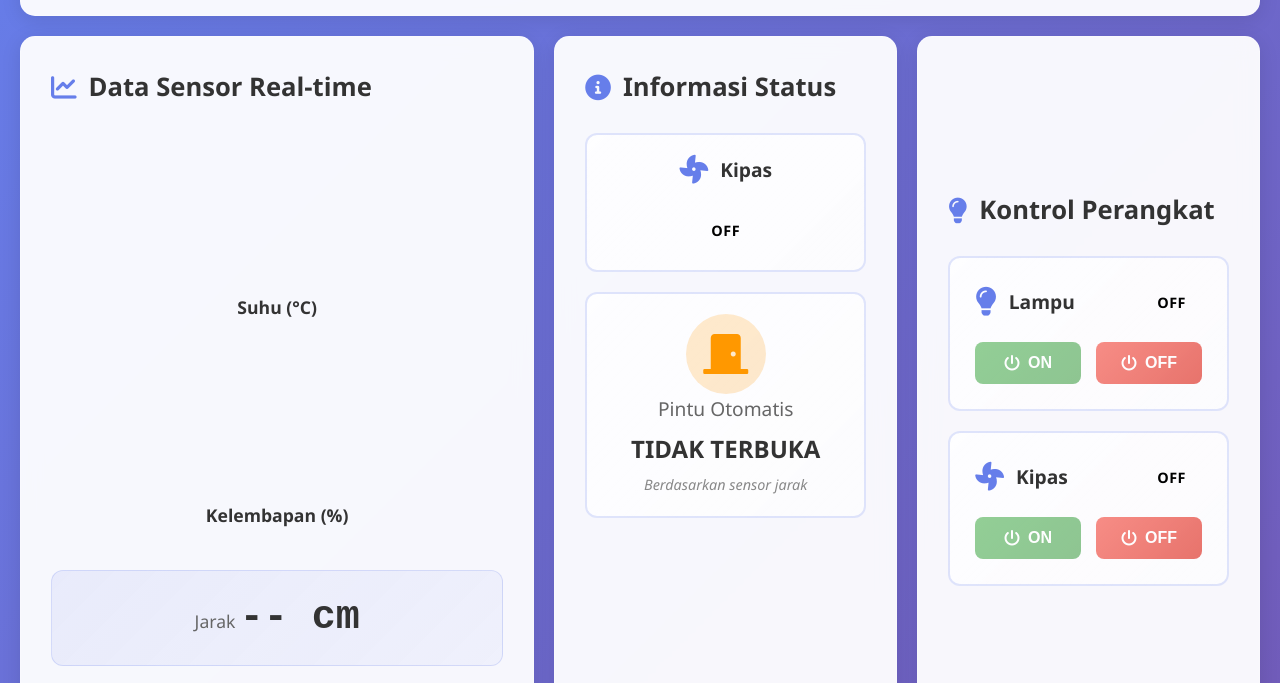
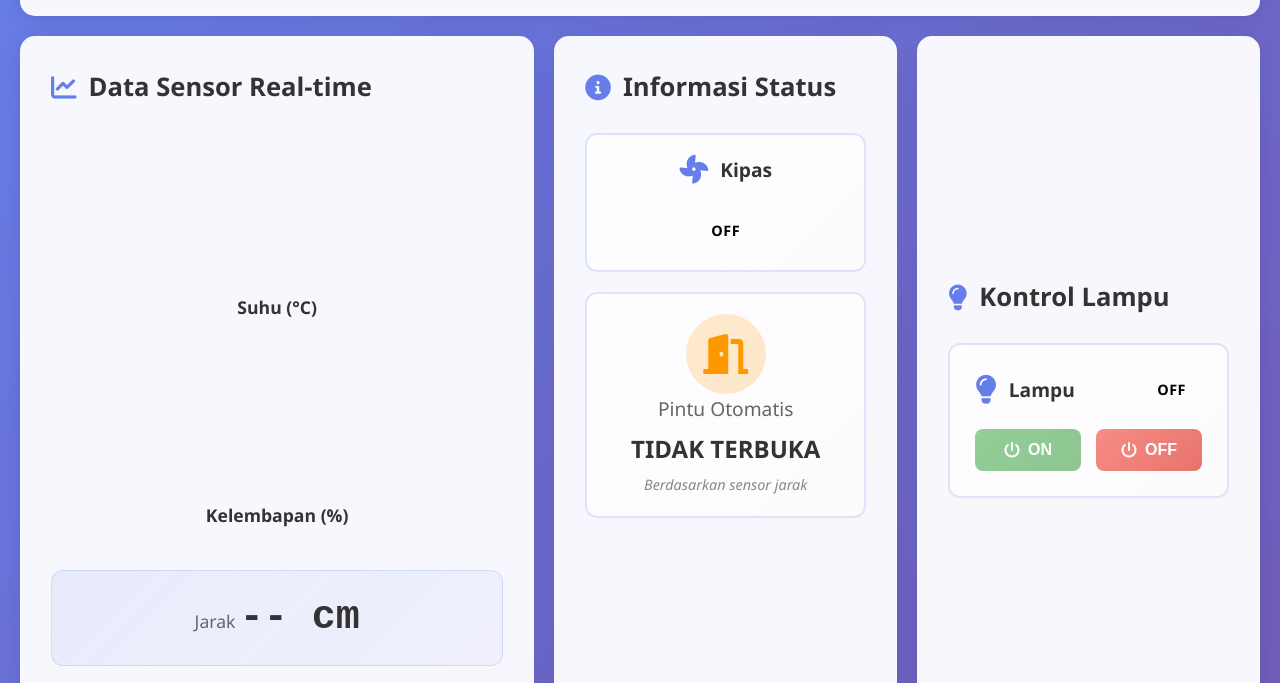
Before and after one commit to sridindapurwantii/monitoring-esp32, a plain HTML site: page index.html in a window 1280 px wide. Shown: the part 112-795 px from the top of the page. Drawn offline with Linux system fonts and the light colour scheme; a script that the page names is missing.

Commit message:
Update index.html

```diff
--- a/index.html
+++ b/index.html
@@ -56,7 +56,7 @@
                         <div class="status-item">
                             <div class="servo-visual" id="servoVisual">
                                 <div class="servo-door" id="servoDoor">
-                                    <i class="fas fa-door-closed"></i>
+                                    <i class="fas fa-door-open"></i>
                                 </div>
                             </div>
                             <div class="servo-info">
@@ -67,9 +67,9 @@
                         </div>
                     </div>
                 </section>
-                <!-- Control Section -->
+                <!-- Control Lampu Section -->
                 <section class="card control-section-card">
-                    <h2><i class="fas fa-lightbulb"></i> Kontrol Perangkat</h2>
+                    <h2><i class="fas fa-lightbulb"></i> Kontrol Lampu</h2>
                     <div class="control-item">
                         <div class="control-header">
                             <div class="control-info">
@@ -87,43 +87,6 @@
                             </button>
                         </div>
                     </div>
-                    <div class="control-item">
-                        <div class="control-header">
-                            <div class="control-info">
-                                <i class="fas fa-fan control-icon"></i>
-                                <span class="control-label">Kipas</span>
-                            </div>
-                            <div class="status-badge" id="kipasStatus">OFF</div>
-                        </div>
-                        <div class="control-buttons">
-                            <button class="btn btn-on" onclick="sendMQTTCommand('kipas', 'ON')" id="kipasOn">
-                                <i class="fas fa-power-off"></i> ON
-                            </button>
-                            <button class="btn btn-off" onclick="sendMQTTCommand('kipas', 'OFF')" id="kipasOff">
-                                <i class="fas fa-power-off"></i> OFF
-                            </button>
-                        </div>
-                    </div>
-                    <!-- Servo Control Buttons (Commented out per request, uncomment if needed) -->
-                    <!--
-                    <div class="control-item">
-                        <div class="control-header">
-                            <div class="control-info">
-                                <i class="fas fa-door-open control-icon"></i>
-                                <span class="control-label">Pintu Otomatis</span>
-                            </div>
-                            <div class="status-badge" id="servoStatus">TIDAK TERBUKA</div>
-                        </div>
-                        <div class="control-buttons">
-                            <button class="btn btn-on" onclick="sendMQTTCommand('servo/status', 'TERBUKA')" id="servoOn">
-                                <i class="fas fa-door-open"></i> TERBUKA
-                            </button>
-                            <button class="btn btn-off" onclick="sendMQTTCommand('servo/status', 'TIDAK TERBUKA')" id="servoOff">
-                                <i class="fas fa-door-closed"></i> TUTUP
-                            </button>
-                        </div>
-                    </div>
-                    -->
                 </section>
             </div>
             <!-- MQTT Settings Section -->
@@ -132,7 +95,7 @@
                 <div class="settings">
                     <div class="setting-group">
                         <label for="mqttBroker">MQTT Broker:</label>
-                        <input type="text" id="mqttBroker" value="broker.emqx.io:8084" readonly>
+                        <input type="text" id="mqttBroker" value="broker.emqx.io" readonly>
                     </div>
                     <div class="setting-group">
                         <label for="clientId">Client ID:</label>
@@ -140,7 +103,7 @@
                     </div>
                     <div class="setting-group">
                         <label for="topicPrefix">Topic Prefix:</label>
-                        <input type="text" id="topicPrefix" value="ESP32-IoT" readonly>
+                        <input type="text" id="topicPrefix" value="ESP32-IoT" onchange="updateTopicPrefix()">
                     </div>
                     <div class="setting-actions">
                         <button class="btn btn-primary" onclick="reconnectMQTT()">
```
